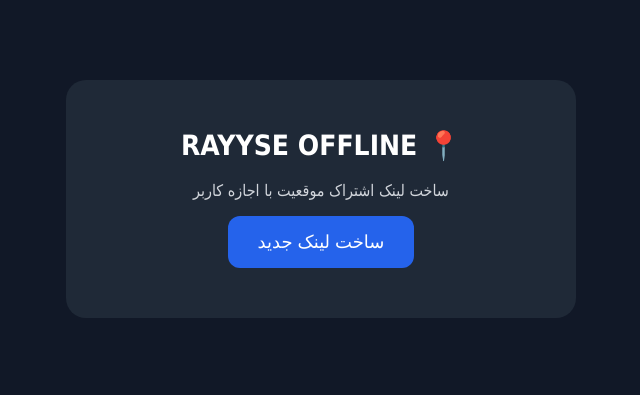
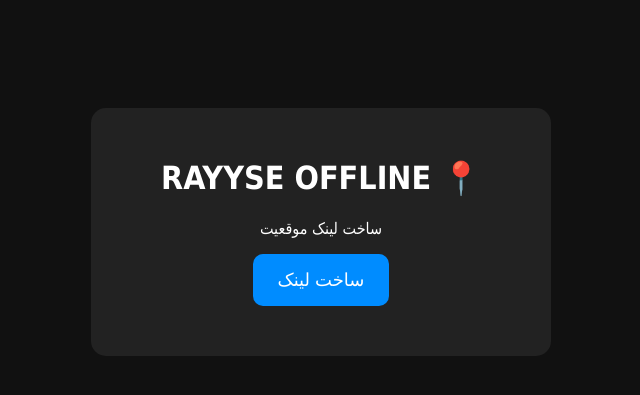
Before and after one commit to rayyseoffline-rgb/RAYYSE_OFFLINE_LOCATION, a Flask app: page /dashboard in a window 1280 px wide. Shown: the top 395 px of the page, without its empty margins (319-959 px from the left). Run offline with Flask 3, Linux system fonts and the light colour scheme.

Commit message:
Refactor dashboard HTML for improved structure

```diff
--- a/templates/dashboard.html
+++ b/templates/dashboard.html
@@ -4,48 +4,36 @@
 <meta charset="UTF-8">
 <meta name="viewport" content="width=device-width, initial-scale=1.0">
 
-<title>RAYYSE OFFLINE LOCATION</title>
+<title>RAYYSE OFFLINE</title>
 
 <style>
 body{
-    margin:0;
-    font-family:tahoma, sans-serif;
-    background:#111827;
+    background:#111;
     color:white;
+    font-family:tahoma;
     text-align:center;
+    padding-top:100px;
 }
 
-.container{
-    margin:80px auto;
-    max-width:450px;
+.box{
+    background:#222;
     padding:30px;
-    background:#1f2937;
-    border-radius:20px;
-}
-
-h1{
-    font-size:28px;
-}
-
-p{
-    color:#d1d5db;
+    margin:auto;
+    width:80%;
+    max-width:400px;
+    border-radius:15px;
 }
 
 button{
-    background:#2563eb;
+    padding:15px 25px;
+    border:0;
+    border-radius:10px;
+    background:#008cff;
     color:white;
-    border:none;
-    padding:15px 30px;
-    border-radius:12px;
     font-size:18px;
-    cursor:pointer;
 }
 
-button:hover{
-    background:#1d4ed8;
-}
-
-#result{
+#link{
     margin-top:20px;
     word-break:break-all;
 }
@@ -55,56 +43,41 @@
 
 <body>
 
-<div class="container">
+<div class="box">
 
 <h1>📍 RAYYSE OFFLINE</h1>
 
-<p>
-ساخت لینک اشتراک موقعیت با اجازه کاربر
-</p>
+<p>ساخت لینک موقعیت</p>
 
-<button onclick="createLink()">
-ساخت لینک جدید
+<button onclick="makeLink()">
+ساخت لینک
 </button>
 
-<div id="result"></div>
+<div id="link"></div>
 
 </div>
 
 
 <script>
 
-function createLink(){
+function makeLink(){
 
 fetch("/create_link")
+.then(r=>r.json())
+.then(data=>{
 
-.then(response => response.json())
-
-.then(data => {
-
-let url = window.location.origin + data.link;
-
-document.getElementById("result").innerHTML =
-`
-<p>لینک ساخته شد:</p>
-<a href="${url}" target="_blank" style="color:#60a5fa">
-${url}
-</a>
-`;
+document.getElementById("link").innerHTML =
+"لینک:<br>" +
+window.location.origin + data.link;
 
 })
-
-.catch(error=>{
-
-document.getElementById("result").innerHTML =
-"خطا در ساخت لینک";
-
+.catch(()=>{
+document.getElementById("link").innerHTML="خطا در ساخت لینک";
 });
 
 }
 
 </script>
 
-
 </body>
 </html>
```
